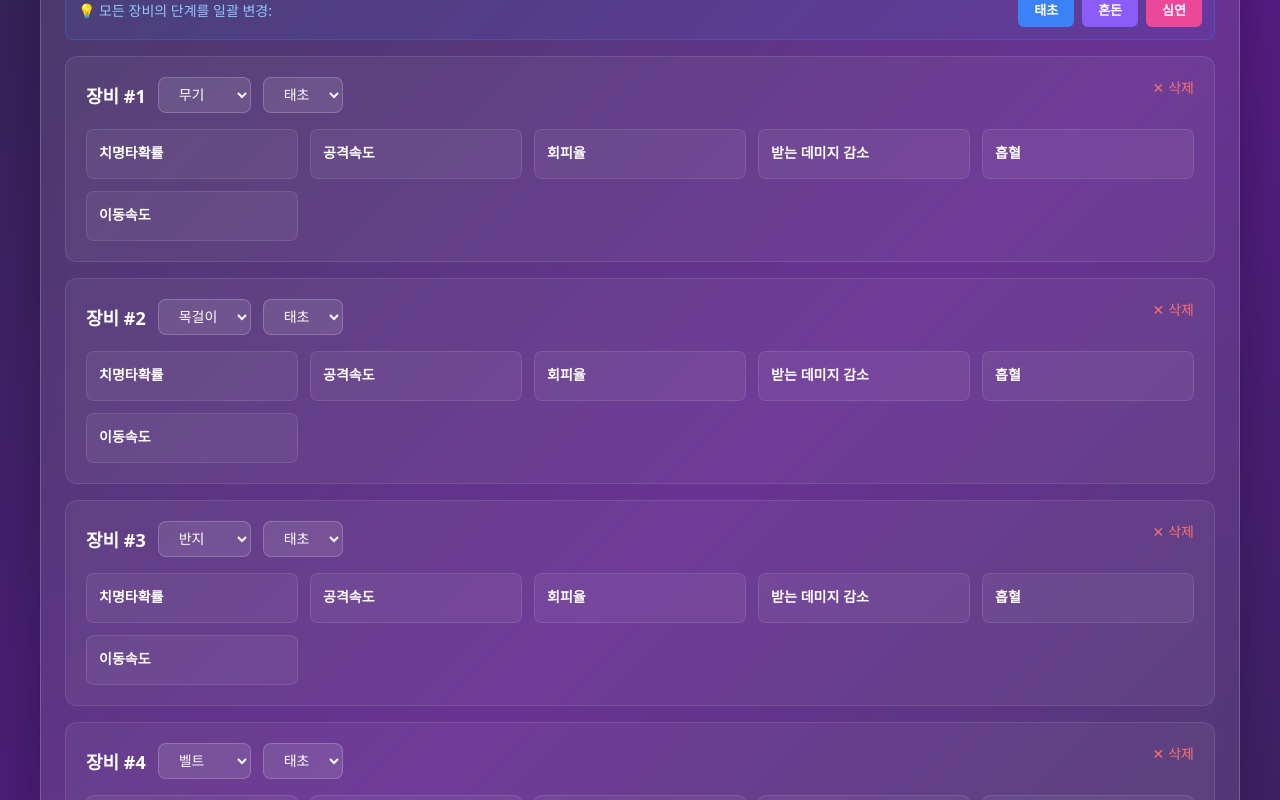
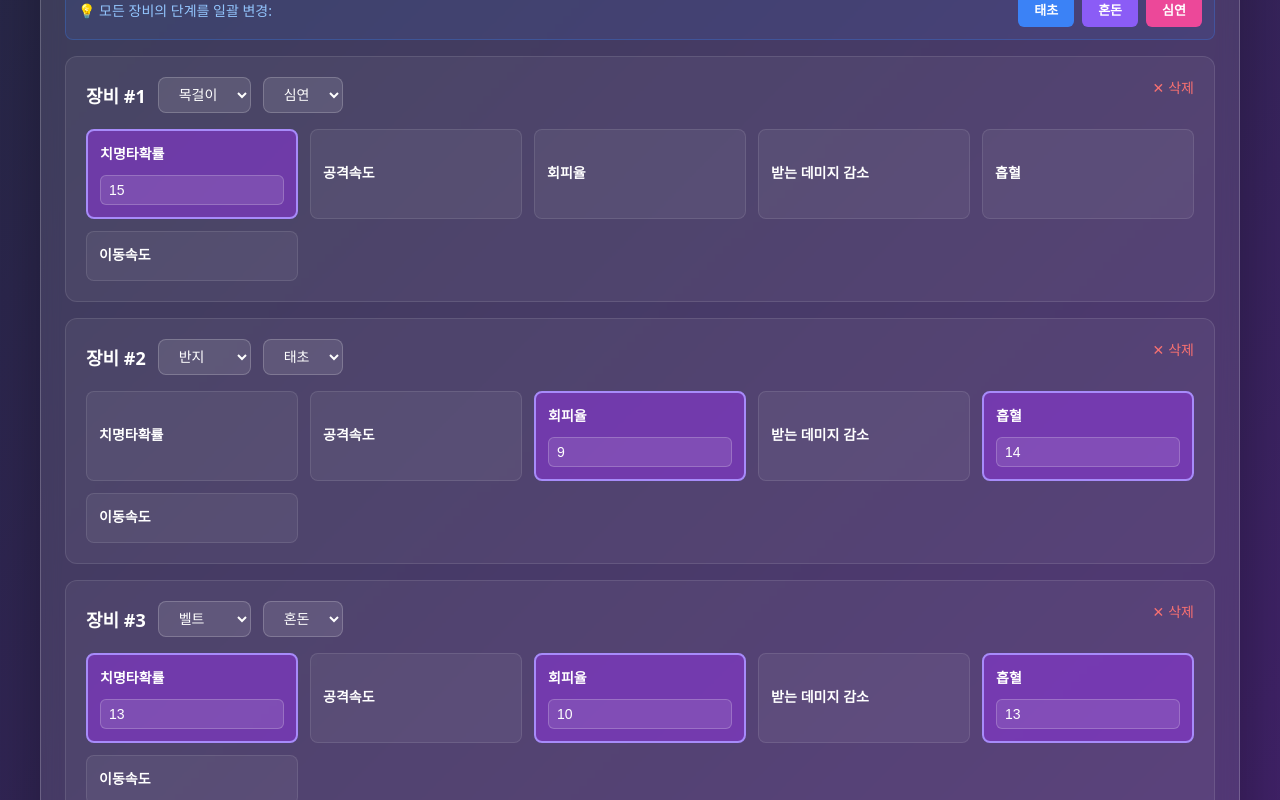
Before and after one commit to worldsource93/evil-hunter-tycoon-item-option-calculator, a React (Vite) app: page / in a window 1280 px wide. Shown: the part 840-1640 px from the top of the page. Built offline with nearby package versions, Linux system fonts and the light colour scheme.

Commit message:
chore: Update Mock data

```diff
--- a/src/component/EquipmentCalculator.jsx
+++ b/src/component/EquipmentCalculator.jsx
@@ -323,17 +323,18 @@ const EquipmentCalculator = () => {
 
   // 상태 관리
   const [targetValues, setTargetValues] = useState({
-    critRate: 100,
+    critRate: 50,
     atkSpeed: 50,
     evasion: 40,
     dmgReduce: 0,
-    lifesteal: 50,
+    lifesteal: 40,
     moveSpeed: 0
   });
 
   // 목업 데이터 생성 함수 (주석 처리 - 테스트용)
   const generateMockData = () => {
     const mockItems = [];
+    const mockCount = 30;
     const tiers = ['태초', '혼돈', '심연'];
     const targetOptions = ['critRate', 'atkSpeed', 'evasion', 'lifesteal'];
 
@@ -341,7 +342,7 @@ const EquipmentCalculator = () => {
     const mockItemTypes = itemTypes.filter(type => type !== '무기');
 
     // 70개의 샘플 장비 생성
-    for (let i = 0; i < 70; i++) {
+    for (let i = 0; i < mockCount; i++) {
       const tier = tiers[Math.floor(Math.random() * tiers.length)];
       const itemType = mockItemTypes[i % mockItemTypes.length];
       const numOptions = Math.floor(Math.random() * 3) + 1; // 1~3개 옵션
@@ -370,16 +371,16 @@ const EquipmentCalculator = () => {
   };
 
   // 기본 장비 8개 세팅 (종류별 1개씩)
-  const [items, setItems] = useState(() => {
-    return itemTypes.map((type, index) => ({
-      id: Date.now() + index,
-      tier: '태초',
-      itemType: type,
-      options: {}
-    }));
-  });
+  // const [items, setItems] = useState(() => {
+  //   return itemTypes.map((type, index) => ({
+  //     id: Date.now() + index,
+  //     tier: '태초',
+  //     itemType: type,
+  //     options: {}
+  //   }));
+  // });
 
-  // const [items, setItems] = useState(generateMockData());
+  const [items, setItems] = useState(generateMockData());
 
   const [useActualValues, setUseActualValues] = useState(true);
   const [showResults, setShowResults] = useState(false);
```
